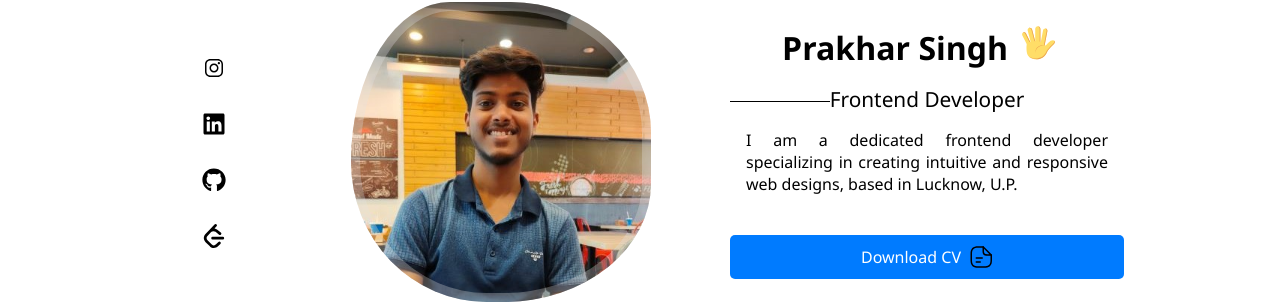
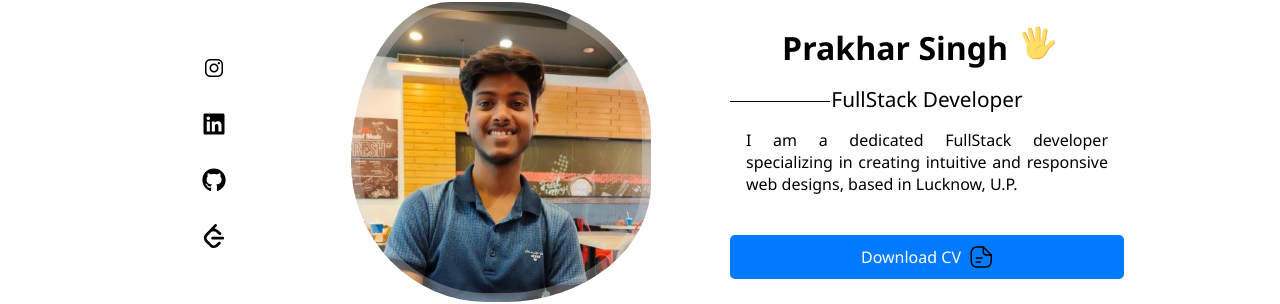
Before and after one commit to prakharsingh123/Portfolio_, a React (Create React App) app: page / in a window 1280 px wide. Shown: the part 246-550 px from the top of the page. Built offline with nearby package versions, Linux system fonts and the light colour scheme.

Commit message:
resume updated

```diff
--- a/src/components/home/Data.jsx
+++ b/src/components/home/Data.jsx
@@ -59,8 +59,8 @@ const Data = () => {
 
         </h1>
 
-        <h3 className="home__subtitle">Frontend Developer</h3>
-        <p className="home__description">I am a dedicated frontend developer specializing in creating intuitive and responsive web designs, based in Lucknow, U.P.</p>
+        <h3 className="home__subtitle">FullStack Developer</h3>
+        <p className="home__description">I am a dedicated FullStack developer specializing in creating intuitive and responsive web designs, based in Lucknow, U.P.</p>
         <div className="container_img">
   <a download='' href={CV} className="button button--flex">
     Download CV
```
Also changed, not shown: 1 other file (tests, documents, lock files or other folders).
